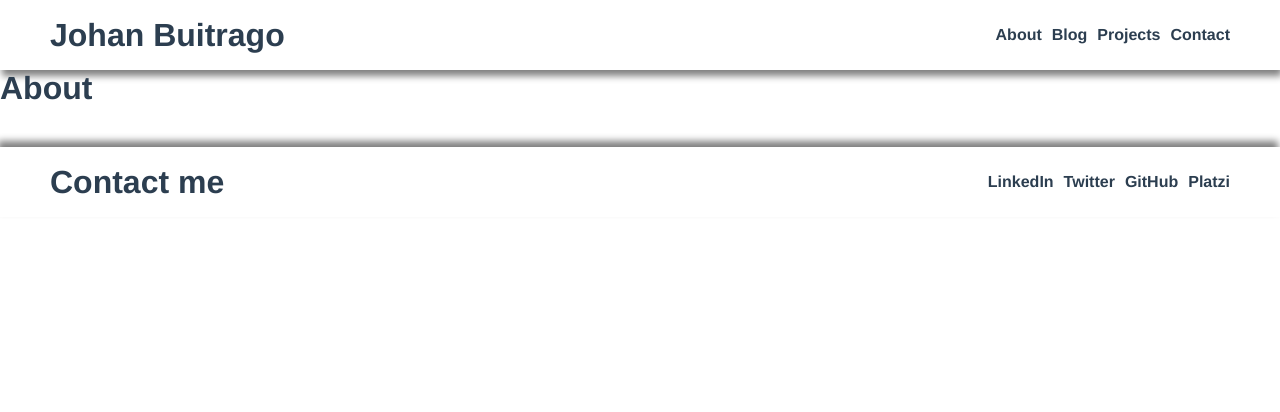
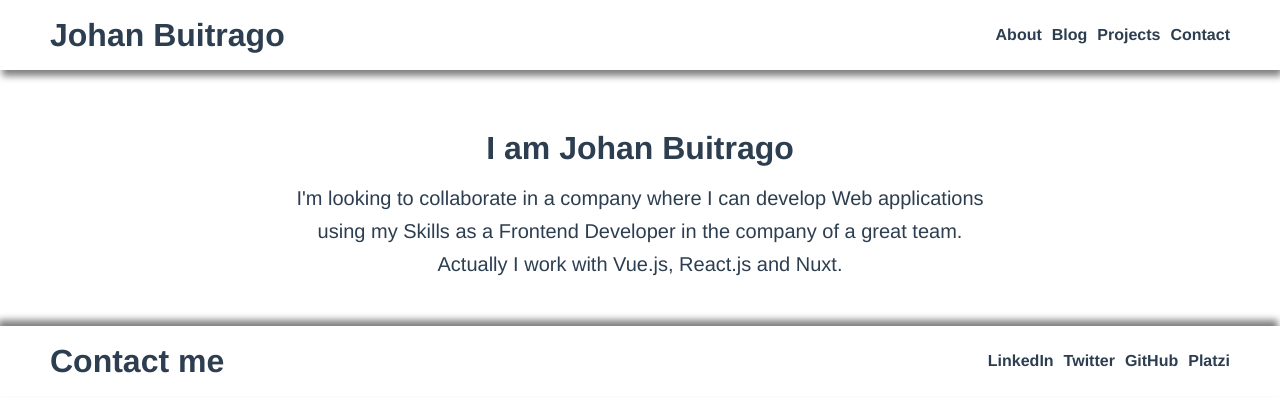
Before and after one commit to jasba24/portfolio, a Vue app: page /about in a window 1280 px wide. Shown: the top 412 px of the page. Built offline with nearby package versions, Linux system fonts and the light colour scheme.

Commit message:
feat: :fire: add about section

```diff
--- /dev/null
+++ b/src/components/PfProfile.vue
@@ -0,0 +1,39 @@
+<template>
+  <section class="profile">
+    <h1 class="profile-title">I am Johan Buitrago</h1>
+    <p>
+      I'm looking to collaborate in a company where I can develop Web
+      applications
+    </p>
+    <p>
+      using my Skills as a Frontend Developer in the company of a great team.
+    </p>
+    <p>
+      Actually I work with Vue.js, React.js and Nuxt.
+    </p>
+  </section>
+</template>
+
+<script>
+export default {
+  name: "Profile"
+};
+</script>
+
+<style>
+.profile {
+  display: flex;
+  flex-direction: column;
+  justify-content: center;
+  align-items: center;
+  margin-top: 40px;
+  text-align: center;
+}
+h1 {
+  margin: 20px 0;
+}
+p {
+  font-size: 2rem;
+  margin-bottom: 10px;
+}
+</style>
--- a/src/views/About.vue
+++ b/src/views/About.vue
@@ -1,5 +1,14 @@
 <template>
   <div class="about">
-    <h1>About</h1>
+    <Profile></Profile>
   </div>
 </template>
+
+<script>
+import Profile from "@/components/PfProfile";
+
+export default {
+  name: "About",
+  components: { Profile }
+};
+</script>
```
